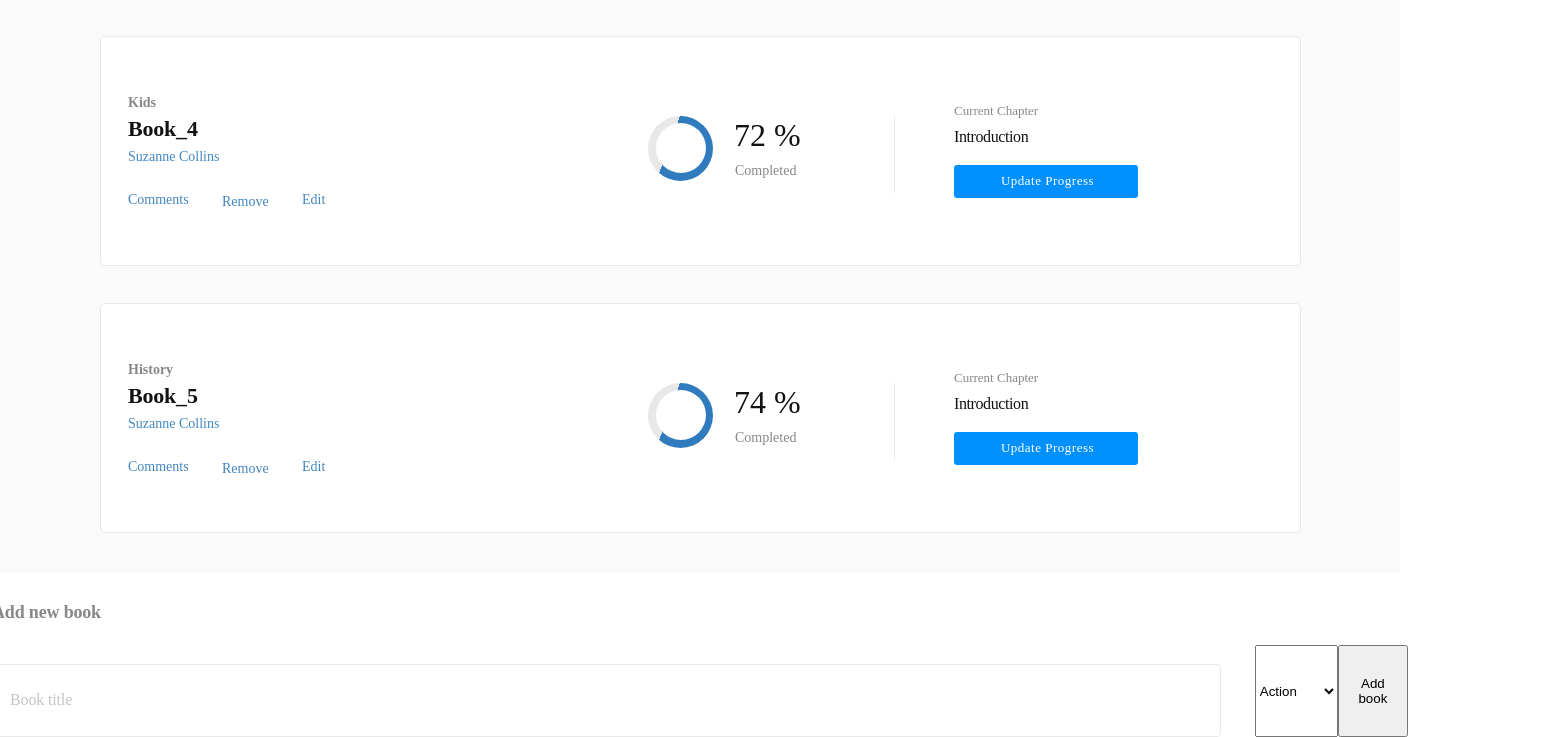
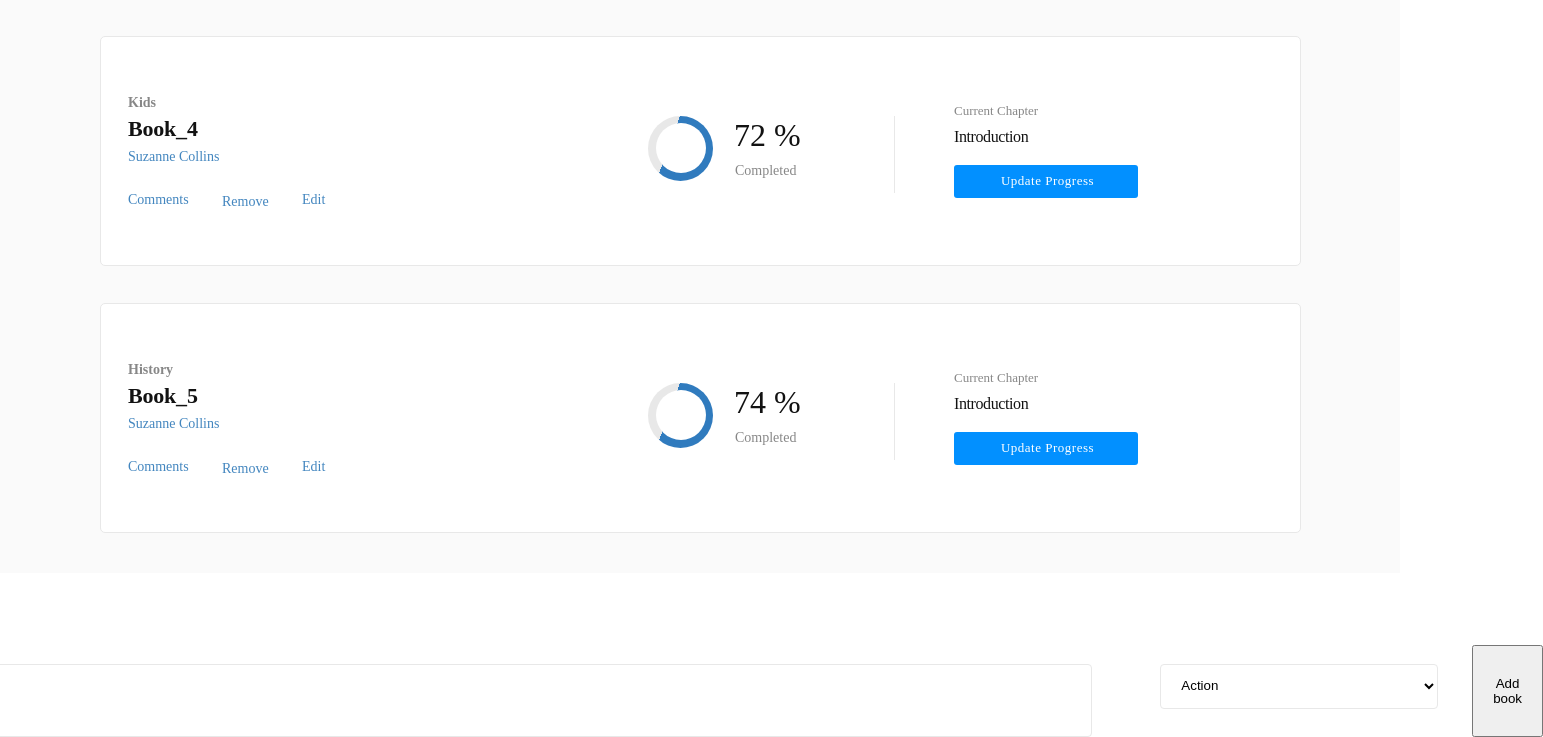
Before and after one commit to MrSayyod/bookstore-redux-app, a React (Create React App) app: page / in a window 1280 px wide. Shown: the part 948-1685 px from the top of the page, 1543 px wide, since content can reach past the window. Built offline with nearby package versions, Linux system fonts and the light colour scheme.

Commit message:
Add styling for category field

```diff
--- a/src/styles/BooksForm.css
+++ b/src/styles/BooksForm.css
@@ -46,3 +46,27 @@
 .form {
   display: flex;
 }
+
+.category {
+  width: 17.813rem;
+  height: 2.813rem;
+  margin: 1.188rem 2.125rem 0;
+  padding: 0.375rem 0.938rem 0.563rem 1rem;
+  border-radius: 4px;
+  border: 1px solid #e8e8e8;
+  background-color: #fff;
+}
+
+.categoryText {
+  width: 4.5rem;
+  height: 1.188rem;
+  margin: 0.438rem 10.438rem 0.25rem 0;
+  font-family: Montserrat;
+  font-size: 1rem;
+  font-weight: normal;
+  font-stretch: normal;
+  font-style: normal;
+  line-height: normal;
+  letter-spacing: -0.15px;
+  color: #c4c4c4;
+}
```
